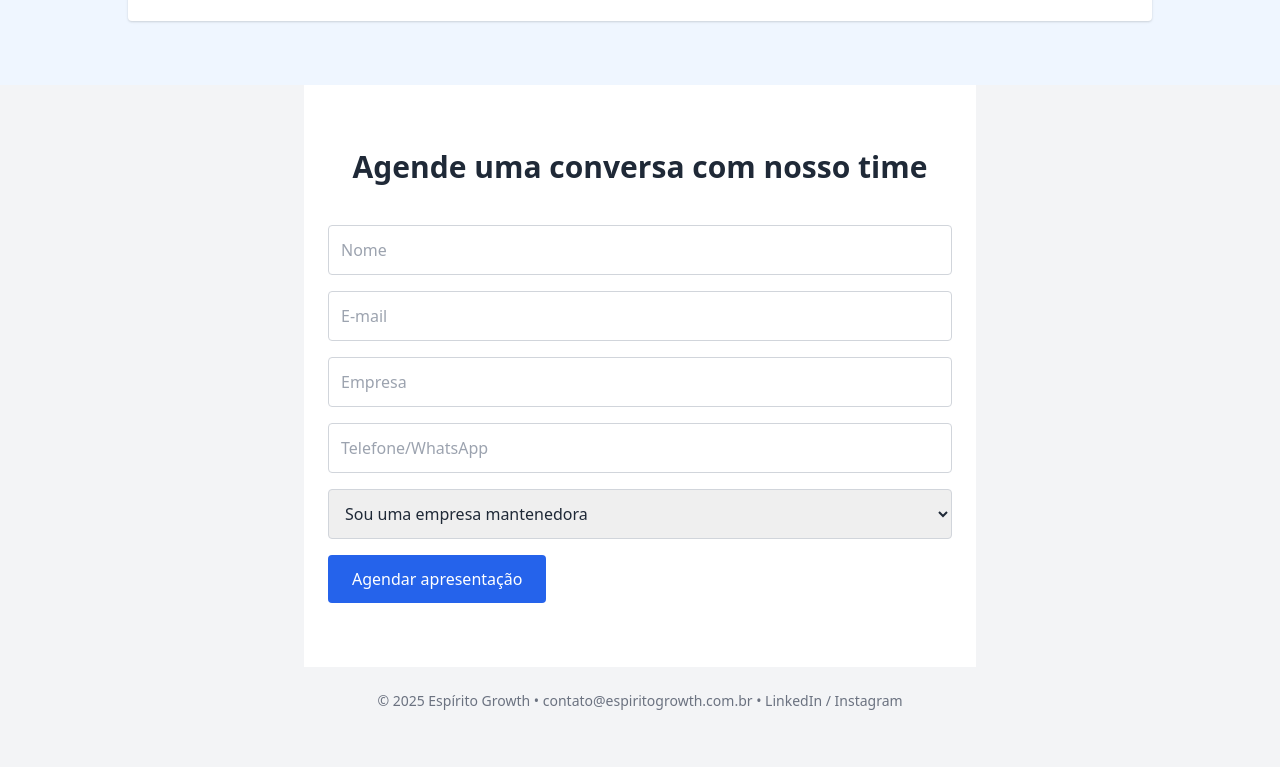
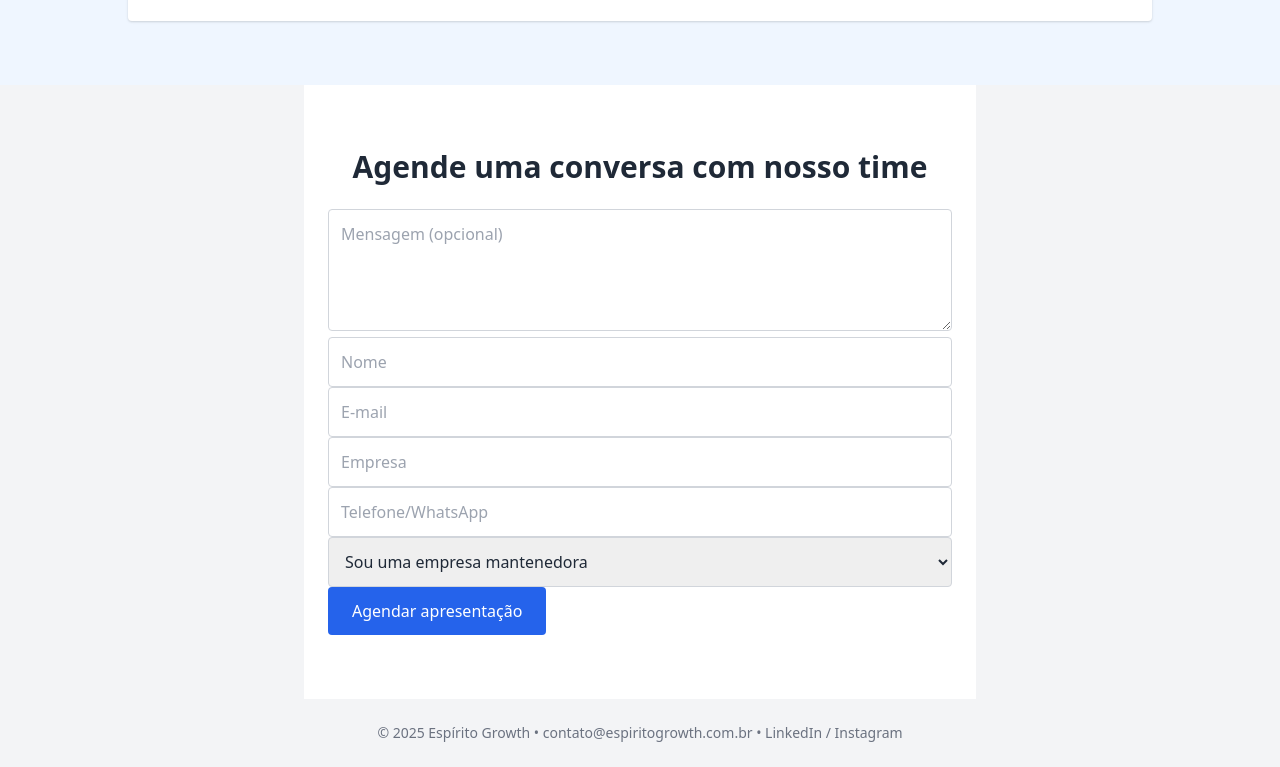
Before and after one commit to andersonpaivaorbita/aceleradora-espirito-hub, a plain HTML site: page index.html in a window 1280 px wide. Shown: the part 2381-3148 px from the top of the page. Before the commit the page ends 3116 px from the top, so only its background shows below. Drawn offline with nearby package versions, Linux system fonts and the light colour scheme.

Commit message:
Add files via upload

```diff
--- a/index.html
+++ b/index.html
@@ -34,6 +34,7 @@
       <div class="flex items-center gap-3">
         <img src="logo.png" alt="Espírito Growth Logo" class="h-24">
       </div>
+
         <a href="#beneficios" class="text-gray-700 hover:text-blue-600">Benefícios</a>
         <a href="#objeções" class="text-gray-700 hover:text-blue-600">Dúvidas</a>
         <a href="#sobre" class="text-gray-700 hover:text-blue-600">Sobre</a>
@@ -160,16 +161,17 @@
 
 <section id="form" class="bg-white py-16 px-6 max-w-2xl mx-auto" data-sr>
   <h2 class="text-3xl font-semibold mb-6 text-center">Agende uma conversa com nosso time</h2>
-  <form class="space-y-4" action="https://formsubmit.co/andersonpaiva@orbitainovacao.com.br" method="POST">
-    <input type="hidden" name="_next" value="https://espiritogrowth.com.br/obrigado.html">
+
+    <textarea name="Mensagem" placeholder="Mensagem (opcional)" class="w-full border border-gray-300 p-3 rounded" rows="4"></textarea>
+    <input type="hidden" name="_next" value="https://andersonpaivaorbita.github.io/aceleradora-espirito-hub/obrigado.html">
     <input type="hidden" name="_subject" value="Novo lead do site Espírito Growth">
     <input type="hidden" name="_template" value="box">
     <input type="hidden" name="_captcha" value="false">
-    <input type="text" placeholder="Nome" class="w-full border border-gray-300 p-3 rounded" required>
-    <input type="email" placeholder="E-mail" class="w-full border border-gray-300 p-3 rounded" required>
-    <input type="text" placeholder="Empresa" class="w-full border border-gray-300 p-3 rounded">
-    <input type="tel" placeholder="Telefone/WhatsApp" class="w-full border border-gray-300 p-3 rounded">
-    <select class="w-full border border-gray-300 p-3 rounded">
+    <input type="text" name="Nome" placeholder="Nome" class="w-full border border-gray-300 p-3 rounded" required>
+    <input type="email" name="Email" placeholder="E-mail" class="w-full border border-gray-300 p-3 rounded" required>
+    <input type="text" name="Empresa" placeholder="Empresa" class="w-full border border-gray-300 p-3 rounded">
+    <input type="tel" name="Telefone" placeholder="Telefone/WhatsApp" class="w-full border border-gray-300 p-3 rounded">
+    <select name="Segmento" class="w-full border border-gray-300 p-3 rounded">
       <option>Sou uma empresa mantenedora</option>
       <option>Sou uma startup</option>
       <option>Sou gestor público / edital</option>
```
